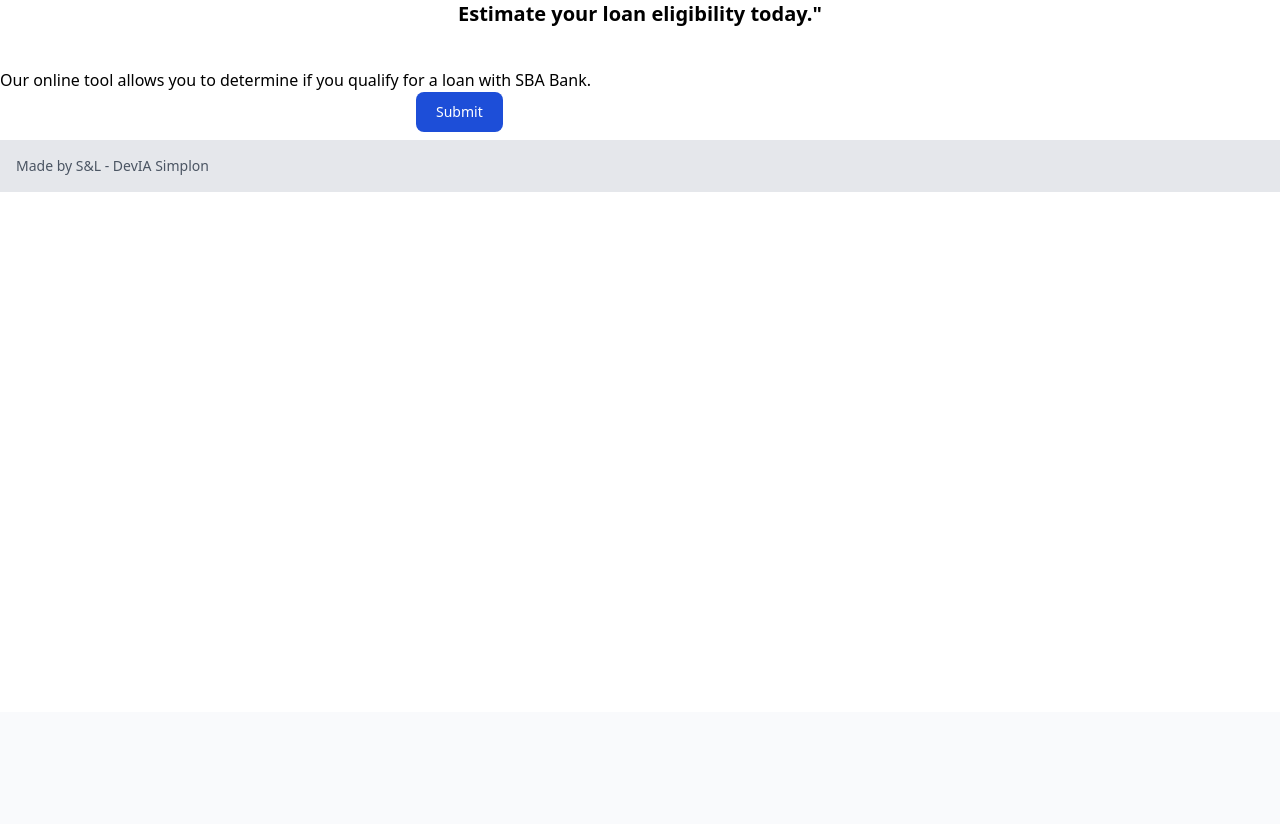
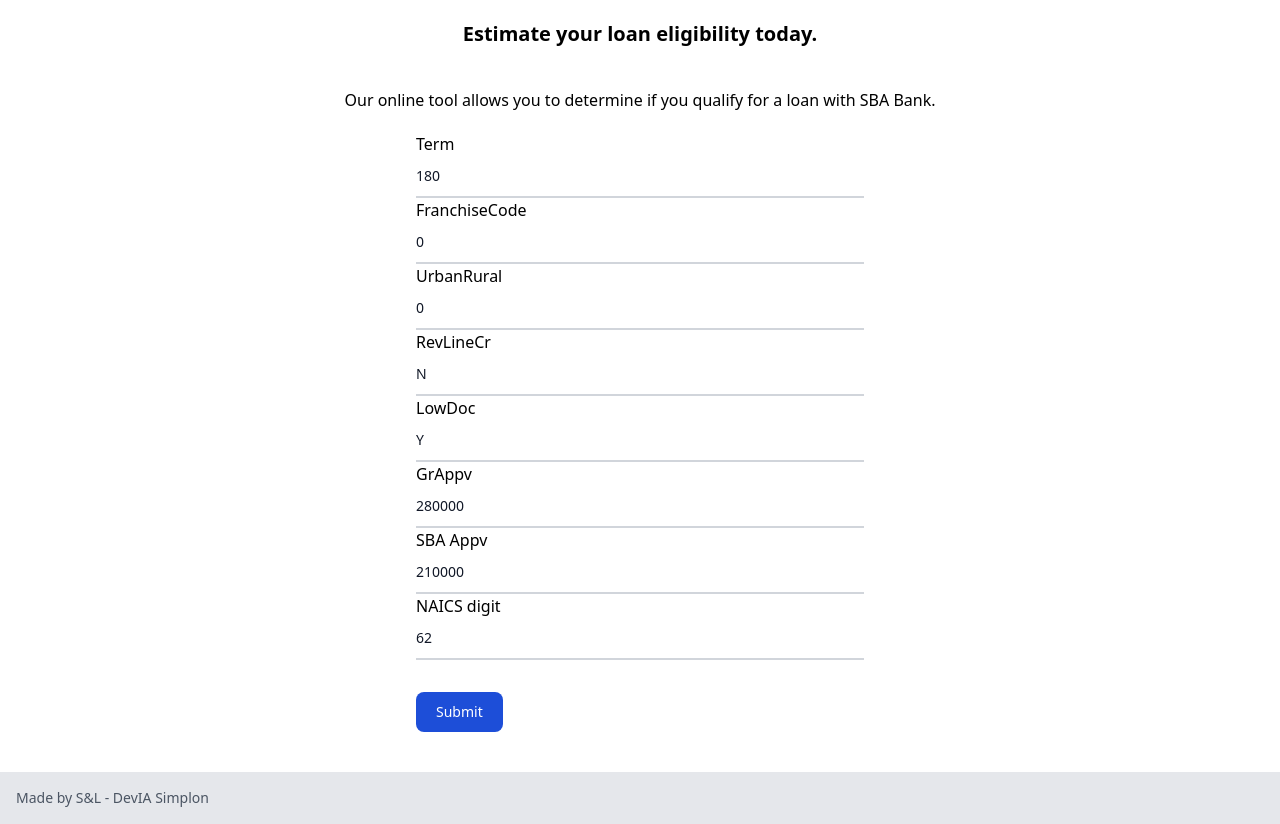
Before and after one commit to SaadiaBld/bank_prediction_sl, a Django app: page /api_pred/ in a window 1280 px wide. Shown: the part 88-912 px from the top of the page. Before the commit the page ends 280 px from the top, so only its background shows below. Run offline with Django 4.2, Linux system fonts and the light colour scheme; the visitor is signed in with stand-in values (Sample User, id 1); some libraries are stand-ins or nearby versions.

Commit message:
connexcion django-api + affichage prediction page html

```diff
--- a/api/requirements.txt
+++ b/api/requirements.txt
@@ -2,3 +2,4 @@ requests
 scikit-learn==1.4.0
 fastapi<1
 uvicorn<1
+catboost
--- a/web/bank_loan_pred/website/admin.py
+++ b/web/bank_loan_pred/website/admin.py
@@ -1,5 +1,6 @@
 from django.contrib import admin
 from django.contrib.auth.admin import UserAdmin
-from .models import User
+from .models import User, ModelApi
 
 admin.site.register(User, UserAdmin)
+#admin.site.register(ModelApi)
--- a/web/bank_loan_pred/website/models.py
+++ b/web/bank_loan_pred/website/models.py
@@ -4,16 +4,16 @@ from django.contrib.auth.models import AbstractUser
 # Create your models here.
 class User(AbstractUser):
     is_approved = models.BooleanField(default=False)
-    website_groups = models.ManyToManyField('auth.Group', related_name='website_user_groups')
-    website_user_permissions = models.ManyToManyField('auth.Permission', related_name='website_user_permissions')
+    # website_groups = models.ManyToManyField('auth.Group', related_name='website_user_groups')
+    # website_user_permissions = models.ManyToManyField('auth.Permission', related_name='website_user_permissions')
 
 
 class ModelApi(models.Model):
-    Term = models.FloatField()
-    FranchiseCode = models.FloatField()
-    UrbanRural = models.FloatField()
-    RevLineCr = models.CharField(max_length=1)
-    LowDoc = models.CharField(max_length=1)
-    GrAppv = models.IntegerField()
-    SBA_Appv = models.IntegerField()
-    NAICS_digit = models.IntegerField()
+    Term = models.FloatField(default= 180)
+    FranchiseCode = models.FloatField(default= 0)
+    UrbanRural = models.FloatField(default= 0)
+    RevLineCr = models.CharField(max_length=3, default= 'N')
+    LowDoc = models.CharField(max_length=3, default= 'Y')
+    GrAppv = models.IntegerField(default= 280000)
+    SBA_Appv = models.IntegerField(default= 210000)
+    NAICS_digit = models.IntegerField(default= 62)
--- a/web/bank_loan_pred/website/templates/website/api_predict.html
+++ b/web/bank_loan_pred/website/templates/website/api_predict.html
@@ -4,35 +4,54 @@
 
 {% block content %}
 
-<h1 class="mx-auto text-center pb-10 text-xl font-bold">Estimate your loan eligibility today."</h1>
-<h2>Our online tool allows you to determine if you qualify for a loan with SBA Bank.</h2>
-<form action="." method="post" class="max-w-md mx-auto">
+<div class="my-5">
+    <h1 class="mx-auto text-center pb-10 text-xl font-bold">Estimate your loan eligibility today.</h1>
+    <h2 class="mb-5 text-center">Our online tool allows you to determine if you qualify for a loan with SBA Bank.</h2>
+</div>
+
+<div>
+    <form action="." method="post" class="max-w-md mx-auto">
     {% csrf_token %}
-    {{form.sepal_length.label}}
-    {{form.sepal_length|add_class:"block py-2.5 px-0 w-full text-sm text-gray-900 bg-transparent border-0 border-b-2 border-gray-300 appearance-none dark:text-white dark:border-gray-600 dark:focus:border-blue-500 focus:outline-none focus:ring-0 focus:border-blue-600 peer"}}
 
-    {{form.sepal_width.label}}
-    {{form.sepal_width|add_class:"block py-2.5 px-0 w-full text-sm text-gray-900 bg-transparent border-0 border-b-2 border-gray-300 appearance-none dark:text-white dark:border-gray-600 dark:focus:border-blue-500 focus:outline-none focus:ring-0 focus:border-blue-600 peer"}}
+    {{form.Term.label}}
+    {{form.Term|add_class:"block py-2.5 px-0 w-full text-sm text-gray-900 bg-transparent border-0 border-b-2 border-gray-300 appearance-none dark:text-black dark:border-gray-600 dark:focus:border-blue-500 focus:outline-none focus:ring-0 focus:border-blue-600 peer"}}
 
-    {{form.petal_length.label}}
-    {{form.petal_length|add_class:"block py-2.5 px-0 w-full text-sm text-gray-900 bg-transparent border-0 border-b-2 border-gray-300 appearance-none dark:text-white dark:border-gray-600 dark:focus:border-blue-500 focus:outline-none focus:ring-0 focus:border-blue-600 peer"}}
+    {{form.FranchiseCode.label}}
+    {{form.FranchiseCode|add_class:"block py-2.5 px-0 w-full text-sm text-gray-900 bg-transparent border-0 border-b-2 border-gray-300 appearance-none dark:text-black dark:border-gray-600 dark:focus:border-blue-500 focus:outline-none focus:ring-0 focus:border-blue-600 peer"}}
 
-    {{form.petal_width.label}}
-    {{form.petal_width|add_class:"block py-2.5 px-0 w-full text-sm text-gray-900 bg-transparent border-0 border-b-2 border-gray-300 appearance-none dark:text-white dark:border-gray-600 dark:focus:border-blue-500 focus:outline-none focus:ring-0 focus:border-blue-600 peer"}}
+    {{form.UrbanRural.label}}
+    {{form.UrbanRural|add_class:"block py-2.5 px-0 w-full text-sm text-gray-900 bg-transparent border-0 border-b-2 border-gray-300 appearance-none dark:text-black dark:border-gray-600 dark:focus:border-blue-500 focus:outline-none focus:ring-0 focus:border-blue-600 peer"}}
 
-    <button id='submit' type='submit' class="text-white bg-blue-700 hover:bg-blue-800 focus:ring-4 focus:ring-blue-300 font-medium rounded-lg text-sm px-5 py-2.5 me-2 mb-2 dark:bg-blue-600 dark:hover:bg-blue-700 focus:outline-none dark:focus:ring-blue-800">Submit</button>
+    {{form.RevLineCr.label}}
+    {{form.RevLineCr|add_class:"block py-2.5 px-0 w-full text-sm text-gray-900 bg-transparent border-0 border-b-2 border-gray-300 appearance-none dark:text-black dark:border-gray-600 dark:focus:border-blue-500 focus:outline-none focus:ring-0 focus:border-blue-600 peer"}}
 
+    {{form.LowDoc.label}}
+    {{form.LowDoc|add_class:"block py-2.5 px-0 w-full text-sm text-gray-900 bg-transparent border-0 border-b-2 border-gray-300 appearance-none dark:text-black dark:border-gray-600 dark:focus:border-blue-500 focus:outline-none focus:ring-0 focus:border-blue-600 peer"}}
 
-</form>
+    {{form.GrAppv.label}}
+    {{form.GrAppv|add_class:"block py-2.5 px-0 w-full text-sm text-gray-900 bg-transparent border-0 border-b-2 border-gray-300 appearance-none dark:text-black dark:border-gray-600 dark:focus:border-blue-500 focus:outline-none focus:ring-0 focus:border-blue-600 peer"}}
+
+    {{form.SBA_Appv.label}}
+    {{form.SBA_Appv|add_class:"block py-2.5 px-0 w-full text-sm text-gray-900 bg-transparent border-0 border-b-2 border-gray-300 appearance-none dark:text-black dark:border-gray-600 dark:focus:border-blue-500 focus:outline-none focus:ring-0 focus:border-blue-600 peer"}}
+
+    {{form.NAICS_digit.label}}
+    {{form.NAICS_digit|add_class:"block py-2.5 px-0 w-full text-sm text-gray-900 bg-transparent border-0 border-b-2 border-gray-300 appearance-none dark:text-black dark:border-gray-600 dark:focus:border-blue-500 focus:outline-none focus:ring-0 focus:border-blue-600 peer"}}
+
+        <div class="my-8"> <!-- Ajoute un espace vertical de 5 unités -->
+            <button id='submit' type='submit' class="text-white bg-blue-700 hover:bg-blue-800 focus:ring-4 focus:ring-blue-300 font-medium rounded-lg text-sm px-5 py-2.5 me-2 mb-2 dark:bg-blue-600 dark:hover:bg-blue-700 focus:outline-none dark:focus:ring-blue-800">Submit</button>
+        </div>
+    </form>
+
+</div>
 
 {% if data %}
-
-{{data}}
-
-{% elif error %}
-
-{{e}}
-
+    {% if category == 0 %}
+        <h2>Résultat de la prédiction :</h2>
+        <p>Votre prêt est refusé</p>
+    {% else %}
+        <h2>Résultat de la prédiction :</h2>
+        <p>Votre prêt est acceptée</p>
+    {% endif %}
 {% endif %}
 
 {% endblock content %}
--- a/web/bank_loan_pred/website/urls.py
+++ b/web/bank_loan_pred/website/urls.py
@@ -10,5 +10,5 @@ urlpatterns = [
     path('special/', views.special, name='special'),
     path('contact/<int:test>', views.contact, name='contact'),
     path('api_pred/', views.api_predict, name='api_predict'),
-    path('api_data/', views.api_data, name='api_data'),
+    #path('api_data/', views.api_data, name='api_data'),
 ]
--- a/web/bank_loan_pred/website/views.py
+++ b/web/bank_loan_pred/website/views.py
@@ -56,7 +56,8 @@ def special(request):
 
 @login_required
 def api_predict(request):
-    #url = 'http://172.17.0.3:8001/predict'
+
+    url = 'http://localhost:8001/predict'
 
     headers = {
     'Accepts': 'application/json',
@@ -78,8 +79,8 @@ def api_predict(request):
             data = json.loads(response.text)
             form.save()
             print('ok')
-
-            return render(request, "website/api_predict.html", context={'form':form, 'data': data})
+            category=data['category'] #extrait la valeur du dico data = {category: 0 ou 1}
+            return render(request, "website/api_predict.html", context={'form':form, 'data': data, "category":category} )
 
     else:
         form = ModelApiForm()
```
Also changed, not shown: web/bank_loan_pred/website/migrations/0002_remove_modelapi_naics_remove_modelapi_newexist_and_more.py (added), web/bank_loan_pred/website/migrations/0003_alter_modelapi_franchisecode_alter_modelapi_grappv_and_more.py (added), web/bank_loan_pred/website/migrations/0004_alter_modelapi_term.py (added), web/bank_loan_pred/website/migrations/0005_alter_modelapi_franchisecode_alter_modelapi_grappv_and_more.py (added), 3 other files.
